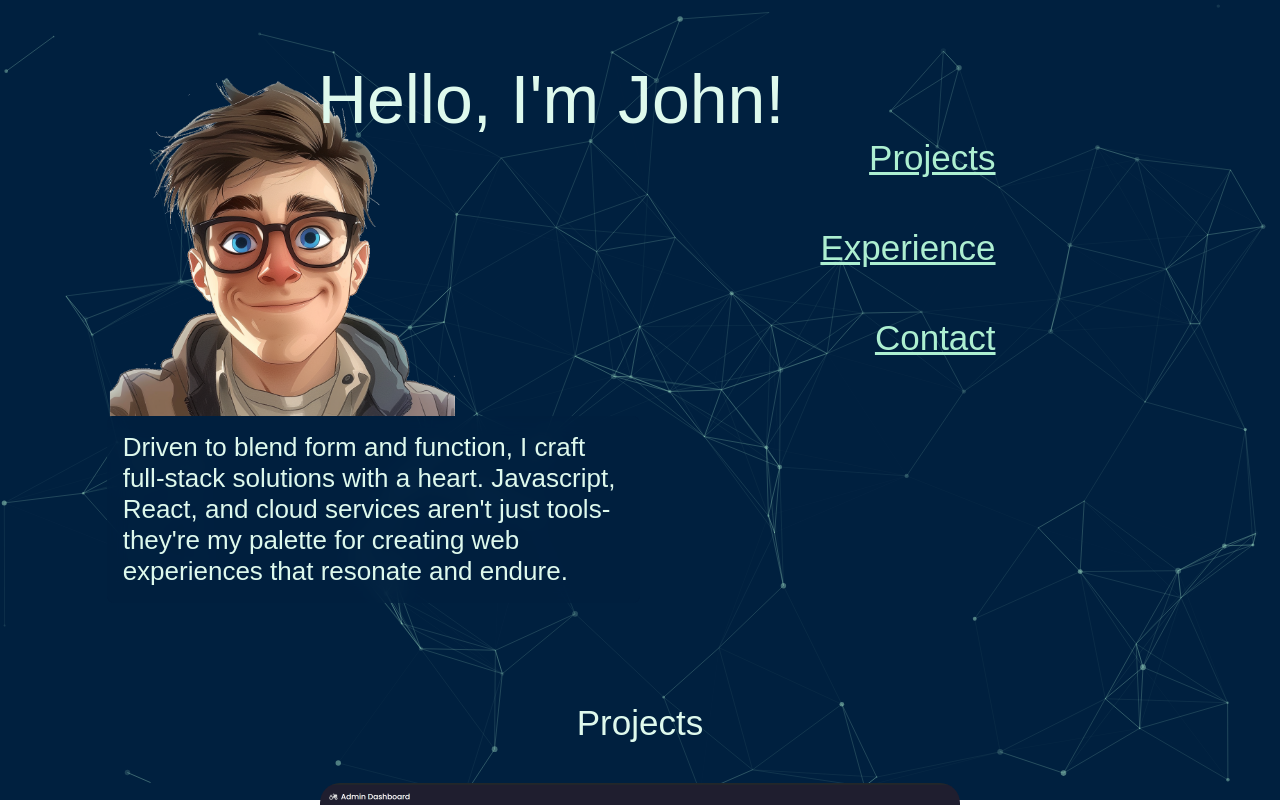
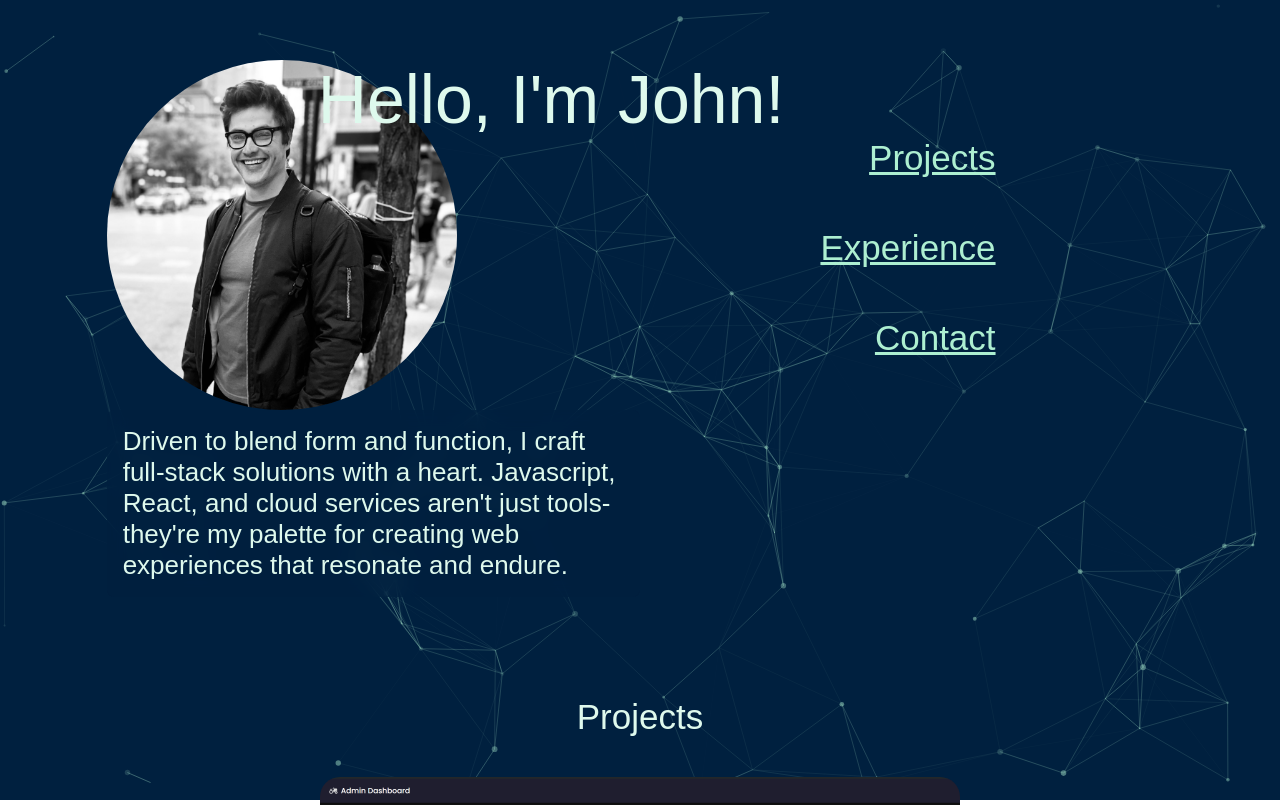
Before and after one commit to johnlundy94/full-stack-portfolio, a React (Create React App) app: page / in a window 1280 px wide. Shown: the top 805 px of the page. Built offline with nearby package versions, Linux system fonts and the light colour scheme; a web font is replaced by a local one.

Commit message:
Changed headshot

```diff
--- a/src/components/Hero/Hero.js
+++ b/src/components/Hero/Hero.js
@@ -1,10 +1,21 @@
 import "./Hero.css";
-import Headshot from "./clipart-headshot.png";
+import Headshot from "./headshot.jpg";
+import { Avatar } from "@mui/material";
 
 function Hero() {
   return (
     <div className="hero-container">
-      <img src={Headshot} alt="clipart-headshot" className="headshot" />
+      <Avatar
+        alt="John's Headshot"
+        src={Headshot}
+        sx={{
+          zIndex: 1,
+          width: "350px",
+          height: "350px",
+          gridColumn: "1 / span 2",
+          gridRow: "1 / span 2",
+        }}
+      />
       <h1 className="hero-title">Hello, I'm John!</h1>
       <div className="links">
         <a href={"/#projects"}>Projects</a>
--- a/src/components/Projects/Projects.js
+++ b/src/components/Projects/Projects.js
@@ -18,7 +18,7 @@ const projects = [
       "A sleek interface for landscape services, offering design visualization and quote submission with an AWS-powered back-end. Demonstrates understanding in cloud solutions, serverless architecture, and database scalability.",
     getImageSrc: () => require("./vvl.png"),
     github: "https://github.com/johnlundy94/landscape",
-    website: "https://verdantvisionslandscapingadmin.com/",
+    website: "https://www.verdantvisionslandscaping.com/",
   },
   {
     id: 3,
```
Also changed, not shown: src/components/Hero/headshot.jpg (added).
